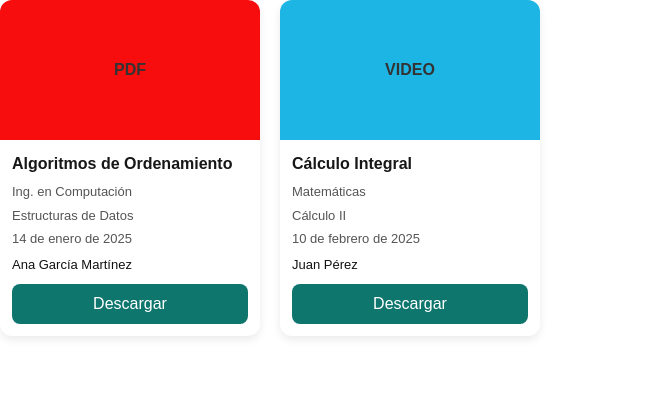
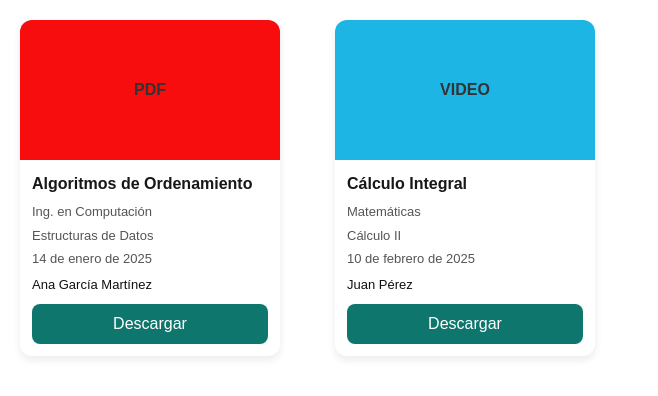
Before and after one commit to RecursosMAC/FrontEnd-Project, a Next.js app in the folder proyecto_studylink/: page / in a window 1280 px wide. Shown: the top 396 px of the page, without its empty margins (0-658 px from the left). Built offline with nearby package versions, Linux system fonts and the light colour scheme.

Commit message:
Cambios al grid

```diff
--- a/proyecto_studylink/app/grid/grid.module.css
+++ b/proyecto_studylink/app/grid/grid.module.css
@@ -1,6 +1,6 @@
-.grid {
+.gridContainer {
   display: grid;
-  grid-template-columns: repeat(auto-fit, minmax(250px, 1fr));
+  grid-template-columns: repeat(auto-fill, minmax(260px, 1fr));
   gap: 20px;
   padding: 20px;
 }
--- a/proyecto_studylink/app/grid/grid.tsx
+++ b/proyecto_studylink/app/grid/grid.tsx
@@ -1,20 +1,26 @@
-
-import Tarjeta from "./Tarjetas/tarjetas";
-import styles from './grid.module.css';
+import Tarjeta from "../Tarjetas/tarjetas";
+import styles from "./grid.module.css";
 
 export default function Grid() {
-  const data = [
-    { title: "Card 1", description: "Descripción 1" },
-    { title: "Card 2", description: "Descripción 2" },
-    { title: "Card 3", description: "Descripción 3" },
-    { title: "Card 4", description: "Descripción 4" },
-  ];
+  return (
+    <div className={styles.gridContainer}>
+      <Tarjeta
+        tipo="pdf"
+        titulo="Algoritmos de Ordenamiento"
+        carrera="Ing. en Computación"
+        materia="Estructuras de Datos"
+        fecha={new Date(2025, 0, 14)}
+        autor="Ana García Martínez"
+      />
 
-  return (
-    <div className={styles.grid}>
-      {data.map((item, index) => (
-        <Card key={index} {...item} />
-      ))}
+      <Tarjeta
+        tipo="video"
+        titulo="Cálculo Integral"
+        carrera="Matemáticas"
+        materia="Cálculo II"
+        fecha={new Date(2025, 1, 10)}
+        autor="Juan Pérez"
+      />
     </div>
   );
 }
--- a/proyecto_studylink/app/page.tsx
+++ b/proyecto_studylink/app/page.tsx
@@ -1,27 +1,5 @@
-import Tarjeta from "./Tarjetas/tarjetas";
+import Grid from "./grid/grid";
 
-export default function HomePage() {
-  return (
-    <div style={{ display: "flex", gap: "20px" }}>
-
-      <Tarjeta
-        tipo="pdf"
-        titulo="Algoritmos de Ordenamiento"
-        carrera="Ing. en Computación"
-        materia="Estructuras de Datos"
-        fecha={new Date(2025, 0, 14)}
-        autor="Ana García Martínez"
-      />
-
-      <Tarjeta
-        tipo="video"
-        titulo="Cálculo Integral"
-        carrera="Matemáticas"
-        materia="Cálculo II"
-        fecha={new Date(2025, 1, 10)}
-        autor="Juan Pérez"
-      />
-
-    </div>
-  );
+export default function Home() {
+  return <Grid />;
 }
```
